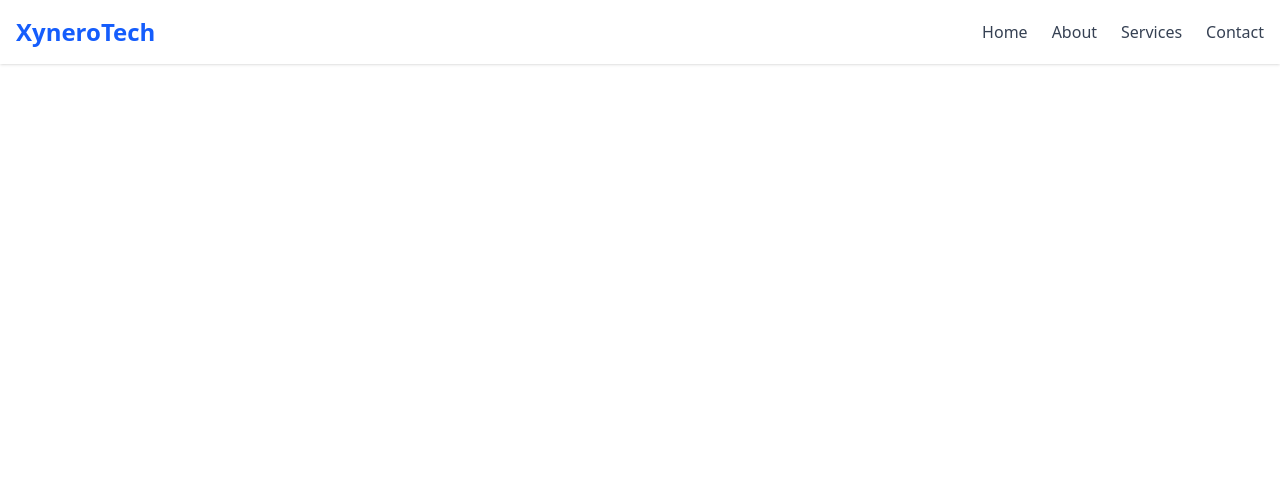
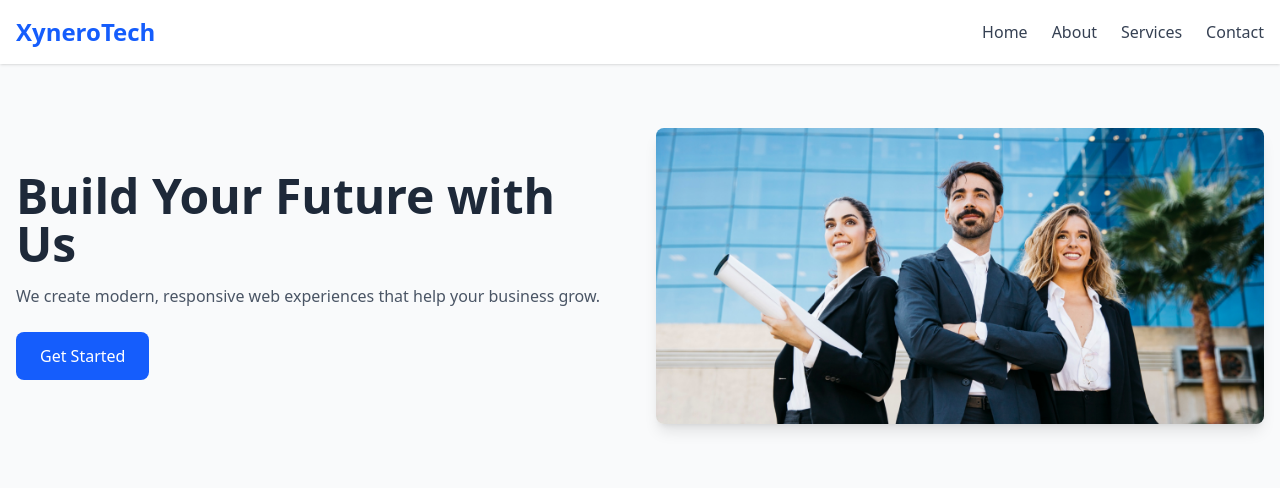
Before and after one commit to Tonmoy-Roy/UI-Development-Basics, a plain HTML site: page index.html in a window 1280 px wide. Drawn offline with nearby package versions, Linux system fonts and the light colour scheme.

Commit message:
hero-section done

```diff
--- a/index.html
+++ b/index.html
@@ -9,6 +9,7 @@
 </head>
 
 <body>
+    <!-- Header -->
     <header class="bg-white shadow sticky top-0 z-50">
         <div class="max-w-7xl mx-auto px-4 py-4 flex justify-between items-center">
             <div class="text-2xl font-bold text-blue-600">XyneroTech</div>
@@ -21,15 +22,13 @@
             <!-- Mobile Menu Button -->
             <div class="md:hidden">
                 <button id="menu-btn" class="focus:outline-none">
-                    <svg xmlns="http://www.w3.org/2000/svg" fill="none" viewBox="0 0 24 24" stroke-width="1.5"
-                        stroke="currentColor" class="w-6 h-6">
+                    <svg xmlns="http://www.w3.org/2000/svg" fill="none" stroke="currentColor" class="w-6 h-6">
                         <path stroke-linecap="round" stroke-linejoin="round"
                             d="M3.75 5.25h16.5m-16.5 6.75h16.5m-16.5 6.75h16.5" />
                     </svg>
                 </button>
             </div>
         </div>
-        <!-- Mobile Menu -->
         <div id="mobile-menu" class="hidden flex-col px-4 pb-4 space-y-2 md:hidden">
             <a href="#" class="block hover:text-blue-600">Home</a>
             <a href="#" class="block hover:text-blue-600">About</a>
@@ -37,6 +36,27 @@
             <a href="#" class="block hover:text-blue-600">Contact</a>
         </div>
     </header>
+
+    <!-- Hero Section -->
+    <section class="bg-gray-50 flex-1">
+        <div class="max-w-7xl mx-auto px-4 py-16 flex flex-col-reverse md:flex-row items-center gap-8">
+            <div class="flex-1 text-center md:text-left">
+                <h1 class="text-4xl md:text-5xl font-bold text-gray-800">Build Your Future with Us</h1>
+                <p class="mt-4 text-gray-600">We create modern, responsive web experiences that help your business grow.
+                </p>
+                <button class="mt-6 px-6 py-3 bg-blue-600 text-white rounded-lg hover:bg-blue-700 transition">
+                    Get Started
+                </button>
+            </div>
+            <div class="flex-1">
+                <img src="/images/banner.png" alt="Hero" class="rounded-lg shadow-lg mx-auto" />
+            </div>
+        </div>
+    </section>
+
+
+
+
     <script>
         const menuBtn = document.getElementById('menu-btn');
         const mobileMenu = document.getElementById('mobile-menu');
```
Also changed, not shown: images/architect.png (added), images/banner.png (added).
